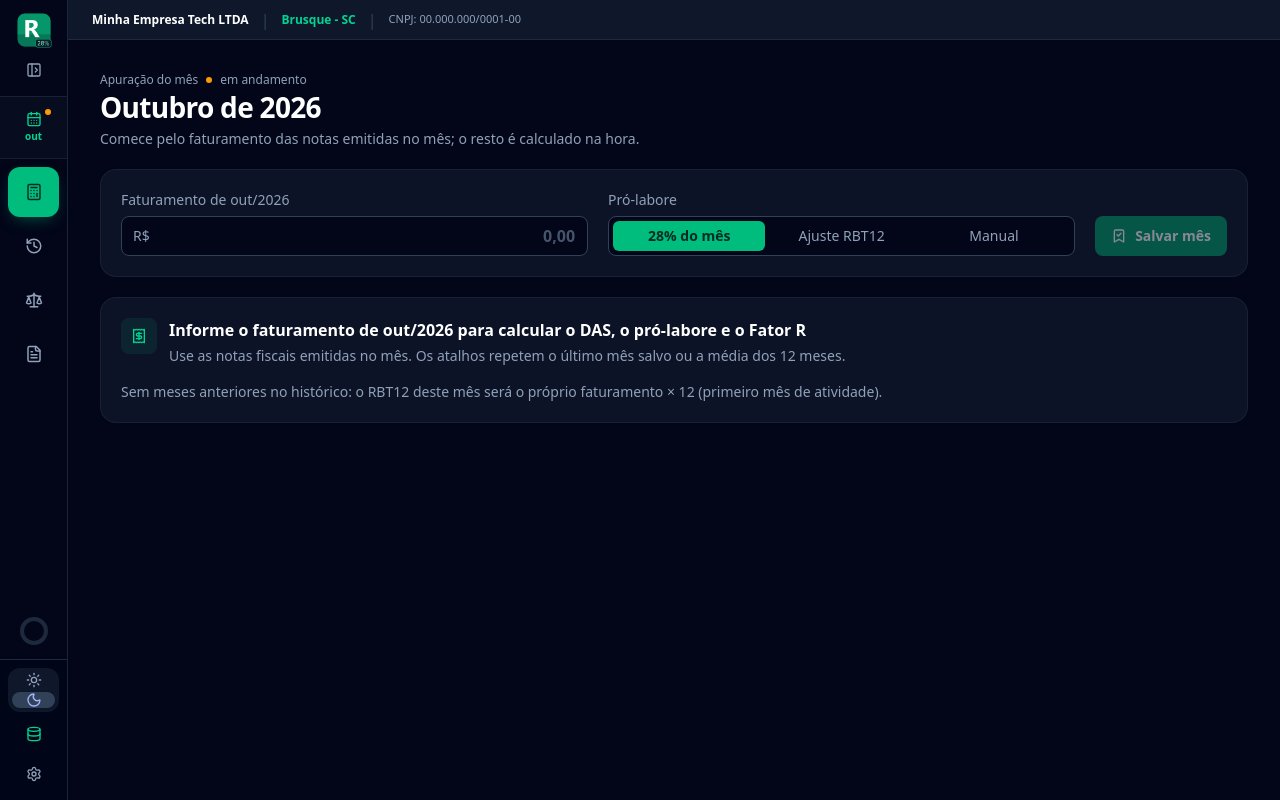
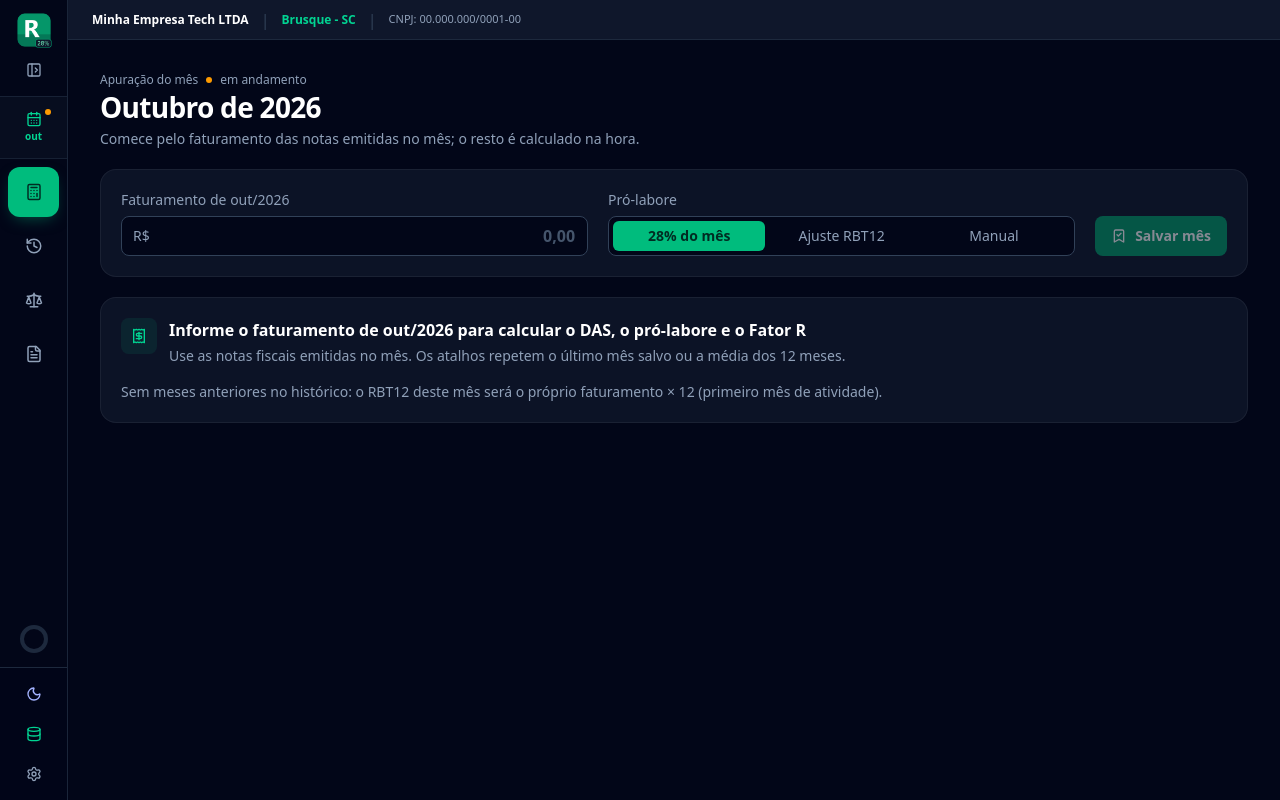
Before and after one commit to leandrotsampa/FatorSimples, a React (Vite) app: page / in a window 1280 px wide. Built offline with nearby package versions, Linux system fonts and the light colour scheme.

Commit message:
feat(ui): tema volta a ser um botão só, com ícone girando entre sol e lua
Co-Authored-By: Claude Opus 5.5 <noreply@anthropic.com>

```diff
--- a/src/components/Sidebar.tsx
+++ b/src/components/Sidebar.tsx
@@ -35,7 +35,6 @@ const MONTH_SHORT = ['jan', 'fev', 'mar', 'abr', 'mai', 'jun', 'jul', 'ago', 'se
 const WIDTH_EXPANDED = 288;
 const WIDTH_COLLAPSED = 68;
 const widthSpring = { type: 'spring', stiffness: 400, damping: 40 } as const;
-const pillSpring = { type: 'spring', stiffness: 380, damping: 34, mass: 0.9 } as const;
 
 interface SidebarProps {
   activeTab: 'apuration' | 'history' | 'comparison' | 'report';
@@ -522,43 +521,41 @@ export const Sidebar: React.FC<SidebarProps> = ({
               collapsed ? 'p-2' : 'p-3'
             }`}
           >
-            {/* Tema: par claro/escuro; o círculo da troca nasce no botão clicado */}
-            <div
-              role="group"
-              aria-label="Tema"
-              className={`relative flex p-1 mb-1 rounded-xl bg-slate-200/70 dark:bg-slate-900 ${collapsed ? 'flex-col gap-1' : 'gap-1'}`}
-            >
-              {(['light', 'dark'] as const).map((t) => {
-                const active = theme === t;
-                const ThemeIcon = t === 'light' ? Sun : Moon;
-                const label = t === 'light' ? 'Claro' : 'Escuro';
-                return (
-                  <button
-                    key={t}
-                    type="button"
-                    onClick={(e) => {
-                      if (!active) toggleTheme(e.currentTarget);
-                    }}
-                    aria-pressed={active}
-                    aria-label={`Tema ${label.toLowerCase()}`}
-                    title={`Tema ${label.toLowerCase()}`}
-                    className={`relative flex-1 flex items-center justify-center gap-1.5 h-8 rounded-lg text-xs font-semibold transition-colors cursor-pointer ${
-                      active ? 'text-slate-900 dark:text-white' : 'text-slate-500 dark:text-slate-400 hover:text-slate-800 dark:hover:text-slate-200'
-                    }`}
-                  >
-                    {active && (
+            {/* Tema: um botão; o ícone gira entre sol e lua e o círculo da troca nasce nele */}
+            <RailTooltip enabled={collapsed} label="Tema" detail={theme === 'dark' ? 'Escuro (clique para claro)' : 'Claro (clique para escuro)'}>
+              <button
+                onClick={(e) => toggleTheme(e.currentTarget)}
+                className={footerButtonClass}
+                aria-label={`Tema ${theme === 'dark' ? 'escuro' : 'claro'}. Trocar para ${theme === 'dark' ? 'claro' : 'escuro'}`}
+              >
+                <span className="flex items-center gap-2">
+                  <span className="relative w-4 h-4">
+                    <AnimatePresence initial={false}>
                       <motion.span
-                        layoutId="theme-active"
-                        className="absolute inset-0 rounded-lg bg-white shadow-sm dark:bg-slate-700"
-                        transition={pillSpring}
-                      />
-                    )}
-                    <ThemeIcon className={`relative w-4 h-4 ${active ? (t === 'light' ? 'text-amber-500' : 'text-indigo-300') : ''}`} />
-                    {expanded && <span className="relative whitespace-nowrap">{label}</span>}
-                  </button>
-                );
-              })}
-            </div>
+                        key={theme}
+                        className="absolute inset-0 flex items-center justify-center"
+                        initial={{ rotate: -90, scale: 0.4, opacity: 0 }}
+                        animate={{ rotate: 0, scale: 1, opacity: 1 }}
+                        exit={{ rotate: 90, scale: 0.4, opacity: 0 }}
+                        transition={{ type: 'spring', stiffness: 420, damping: 24 }}
+                      >
+                        {theme === 'dark' ? (
+                          <Moon className="w-4 h-4 text-indigo-300" />
+                        ) : (
+                          <Sun className="w-4 h-4 text-amber-500" />
+                        )}
+                      </motion.span>
+                    </AnimatePresence>
+                  </span>
+                  {expanded && <span className="whitespace-nowrap">Tema</span>}
+                </span>
+                {expanded && (
+                  <span className="text-[11px] font-semibold text-slate-500 dark:text-slate-400 whitespace-nowrap">
+                    {theme === 'dark' ? 'Escuro' : 'Claro'}
+                  </span>
+                )}
+              </button>
+            </RailTooltip>
 
             {/* SQLite Manager */}
             <RailTooltip enabled={collapsed} label="Banco SQLite" detail={storageMode === 'system' ? 'Local' : 'Portátil'}>
```
